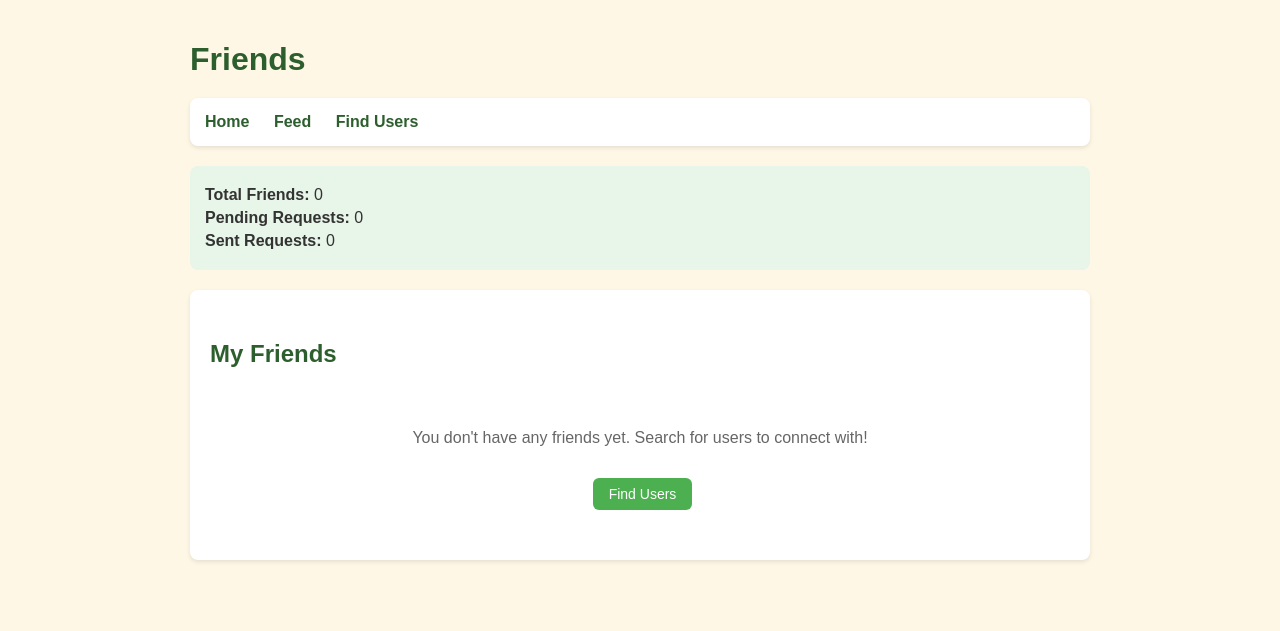
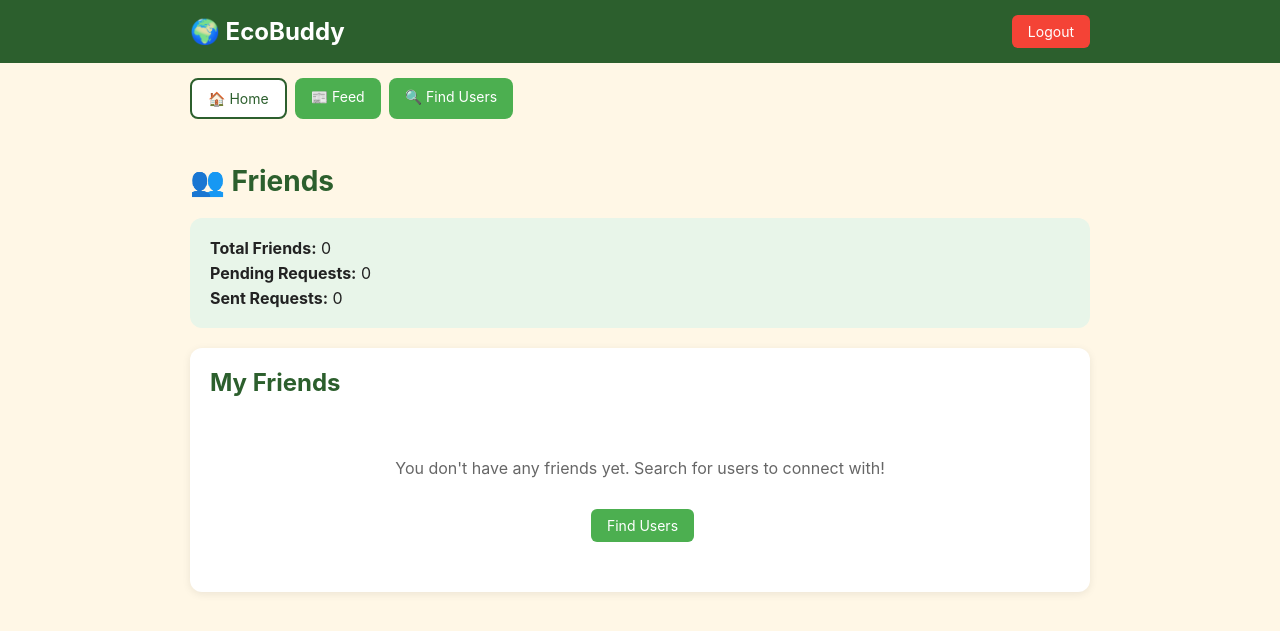
Before and after one commit to zoh-f/EcoBuddy, a Django app: page /friends/ in a window 1280 px wide. Shown: the top 631 px of the page. Run offline with Django 5.2, Linux system fonts and the light colour scheme; the visitor is signed in with stand-in values (Sample User, id 1); data comes from the database, SQL or seed files in the repository.

Commit message:
Changed friends page UI

```diff
--- a/user_dashboard/templates/user_dashboard/friends_list.html
+++ b/user_dashboard/templates/user_dashboard/friends_list.html
@@ -6,54 +6,115 @@
     <title>Friends - EcoBuddy</title>
     <style>
         body {
-            font-family: Arial, sans-serif;
+            font-family: -apple-system, BlinkMacSystemFont, 'Segoe UI', Roboto, sans-serif;
             background-color: #fff7e6;
             margin: 0;
-            padding: 20px;
-            color: #333;
+            padding: 0;
+            color: #222;
+        }
+
+        .header {
+            background: #2c5f2d;
+            padding: 15px 0;
+        }
+
+        .header-content {
+            max-width: 900px;
+            margin: 0 auto;
+            padding: 0 20px;
+            display: flex;
+            justify-content: space-between;
+            align-items: center;
+        }
+
+        .logo {
+            color: #fff;
+            font-size: 24px;
+            font-weight: 700;
+            text-decoration: none;
+        }
+
+        .logout-btn {
+            background: #f44336;
+            color: #fff;
+            padding: 8px 16px;
+            border-radius: 6px;
+            text-decoration: none;
+            font-size: 14px;
+        }
+
+        .logout-btn:hover {
+            background: #d32f2f;
+        }
+
+        .nav-bar {
+            max-width: 900px;
+            margin: 0 auto;
+            padding: 15px 20px;
+            display: flex;
+            flex-wrap: wrap;
+            gap: 8px;
+        }
+
+        .nav-btn {
+            background: #4caf50;
+            color: #fff;
+            padding: 10px 16px;
+            border-radius: 8px;
+            text-decoration: none;
+            font-size: 14px;
+        }
+
+        .nav-btn:hover {
+            background: #45a049;
+        }
+
+        .nav-btn.secondary {
+            background: #fff;
+            color: #2c5f2d;
+            border: 2px solid #2c5f2d;
+        }
+
+        .nav-btn.secondary:hover {
+            background: #e8f5e9;
         }
 
         .container {
             max-width: 900px;
-            margin: 0 auto;
+            margin: 30px auto;
+            padding: 0 20px;
         }
 
-        h1 {
+        .page-title {
             color: #2c5f2d;
+            font-size: 28px;
             margin-bottom: 20px;
         }
 
         h2 {
             color: #2c5f2d;
-            margin-top: 30px;
+            margin-top: 0;
             margin-bottom: 15px;
         }
 
-        .nav-links {
-            background: #ffffff;
-            padding: 15px;
-            border-radius: 8px;
+        .stats {
+            background: #e8f5e9;
+            padding: 15px 20px;
+            border-radius: 12px;
             margin-bottom: 20px;
-            box-shadow: 0 2px 4px rgba(0, 0, 0, 0.1);
         }
 
-        .nav-links a {
-            color: #2c5f2d;
-            text-decoration: none;
-            margin-right: 20px;
-            font-weight: bold;
-        }
-
-        .nav-links a:hover {
-            text-decoration: underline;
+        .stats p {
+            margin: 5px 0;
+            font-size: 16px;
         }
 
         .section {
-            background: #ffffff;
+            background: #fff;
             padding: 20px;
-            border-radius: 8px;
+            border-radius: 12px;
             margin-bottom: 20px;
-            box-shadow: 0 2px 4px rgba(0, 0, 0, 0.1);
+            box-shadow: 0 2px 8px rgba(0, 0, 0, 0.08);
         }
 
         .friend-item, .request-item {
@@ -133,28 +194,28 @@
             color: #666;
         }
 
-        .stats {
-            background: #e8f5e9;
-            padding: 15px;
-            border-radius: 8px;
-            margin-bottom: 20px;
-        }
-
-        .stats p {
-            margin: 5px 0;
-            font-size: 16px;
+        .pending-status {
+            color: #ff9800;
+            font-weight: 500;
         }
     </style>
 </head>
 <body>
+    <div class="header">
+        <div class="header-content">
+            <a href="{% url 'home' %}" class="logo">🌍 EcoBuddy</a>
+            <a href="{% url 'account_logout' %}" class="logout-btn">Logout</a>
+        </div>
+    </div>
+
+    <div class="nav-bar">
+        <a href="{% url 'home' %}" class="nav-btn secondary">🏠 Home</a>
+        <a href="{% url 'public_feed' %}" class="nav-btn">📰 Feed</a>
+        <a href="{% url 'user_search' %}" class="nav-btn">🔍 Find Users</a>
+    </div>
+
     <div class="container">
-        <h1>Friends</h1>
-
-        <div class="nav-links">
-            <a href="{% url 'home' %}">Home</a>
-            <a href="{% url 'public_feed' %}">Feed</a>
-            <a href="{% url 'user_search' %}">Find Users</a>
-        </div>
+        <h1 class="page-title">👥 Friends</h1>
 
         <div class="stats">
             <p><strong>Total Friends:</strong> {{ friends|length }}</p>
@@ -168,7 +229,7 @@
             {% for request in pending_requests %}
             <div class="request-item">
                 <div class="request-info">
-                    <a href="{% url 'user_profile' request.from_user.username %}" class="request-name">{{ request.display_name }}</a>
+                    <a href="{% url 'user_profile' request.from_user.username %}" class="request-name">{{ request.from_user.username }}</a>
                     <div class="request-date">Sent {{ request.created_at|timesince }} ago</div>
                 </div>
                 <div>
@@ -186,11 +247,11 @@
             {% for request in sent_requests %}
             <div class="request-item">
                 <div class="request-info">
-                    <a href="{% url 'user_profile' request.to_user.username %}" class="request-name">{{ request.display_name }}</a>
+                    <a href="{% url 'user_profile' request.to_user.username %}" class="request-name">{{ request.to_user.username }}</a>
                     <div class="request-date">Sent {{ request.created_at|timesince }} ago</div>
                 </div>
                 <div>
-                    <span style="color: #ff9800;">Pending</span>
+                    <span class="pending-status">Pending</span>
                 </div>
             </div>
             {% endfor %}
```
